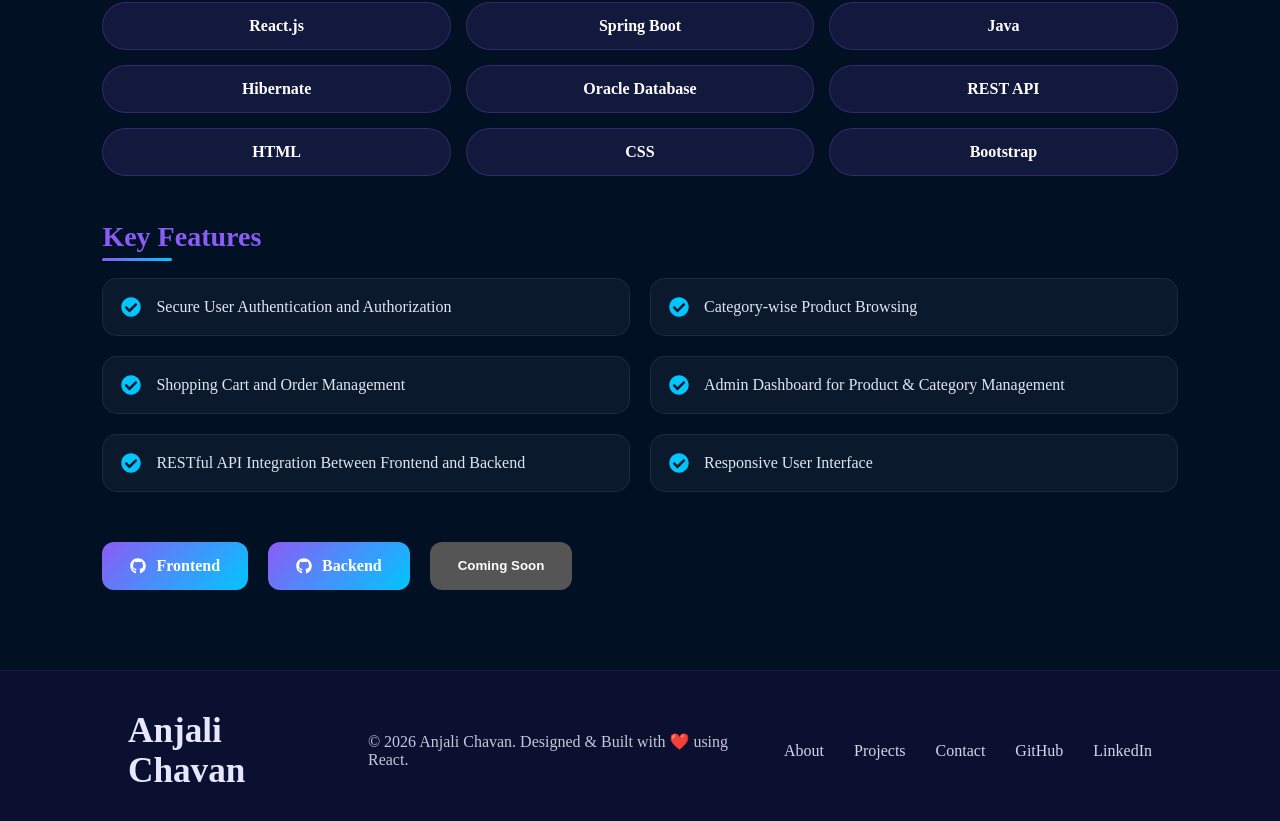
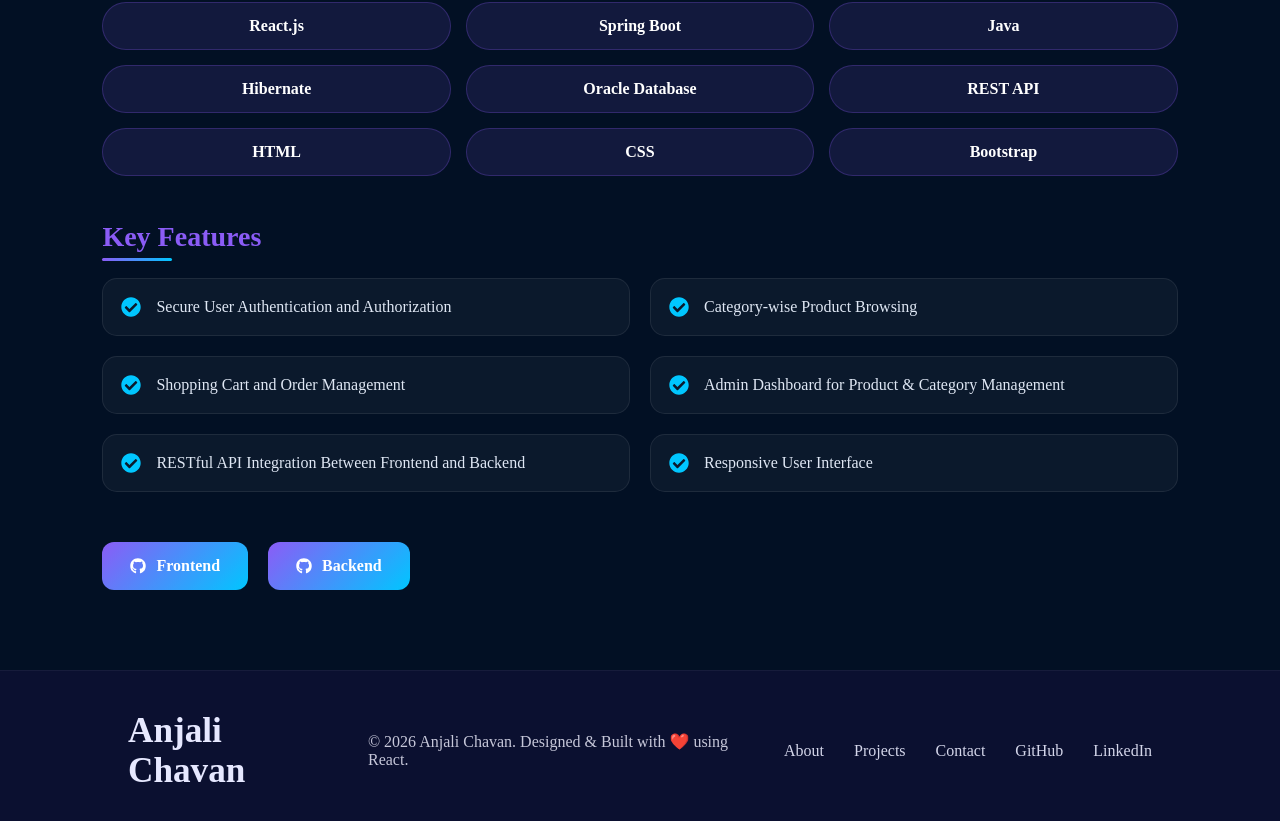
Before and after one commit to anjalichavan2003/portfolio-website, a React (Vite) app: page /project/clothify in a window 1280 px wide. Shown: the part 954-1775 px from the top of the page. Built offline with nearby package versions, Linux system fonts and the light colour scheme.

Commit message:
Remove Coming soon button

```diff
--- a/src/pages/ProjectDetails.jsx
+++ b/src/pages/ProjectDetails.jsx
@@ -183,13 +183,11 @@ function ProjectDetails() {
               </a>
             )}
 
-            {project.live ? (
+            {project.live && (
               <a href={project.live} target="_blank" rel="noreferrer">
                 <FaExternalLinkAlt />
                 Live Demo
               </a>
-            ) : (
-              <button disabled>Coming Soon</button>
             )}
           </div>
         </div>
```
